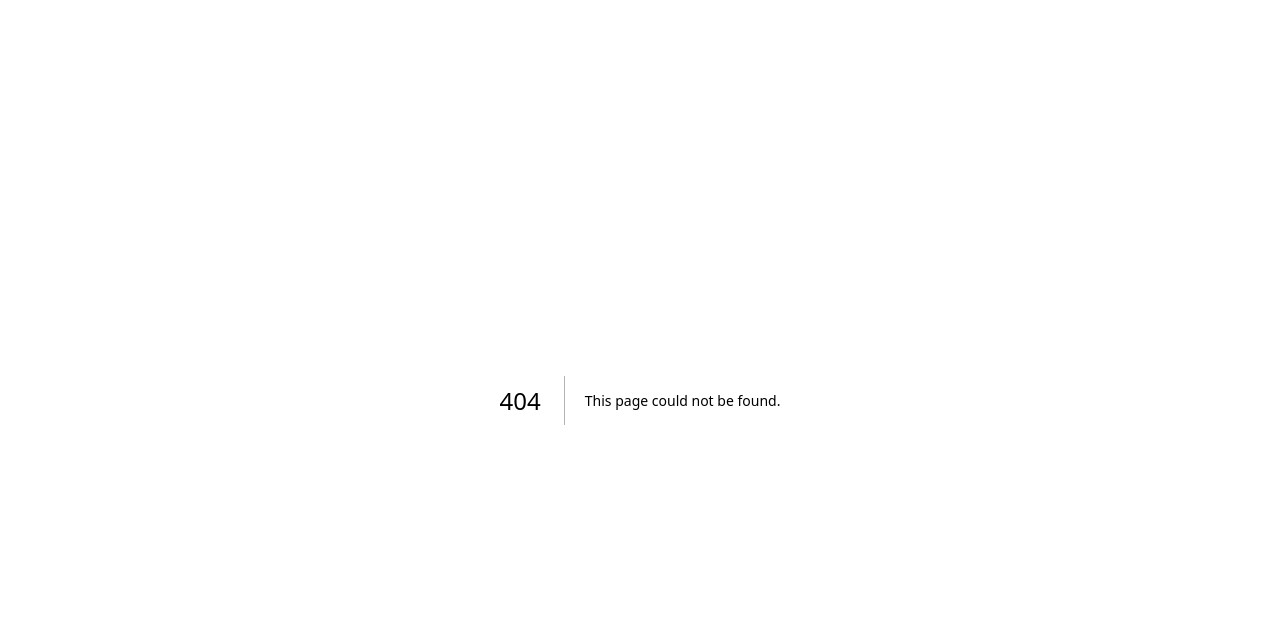
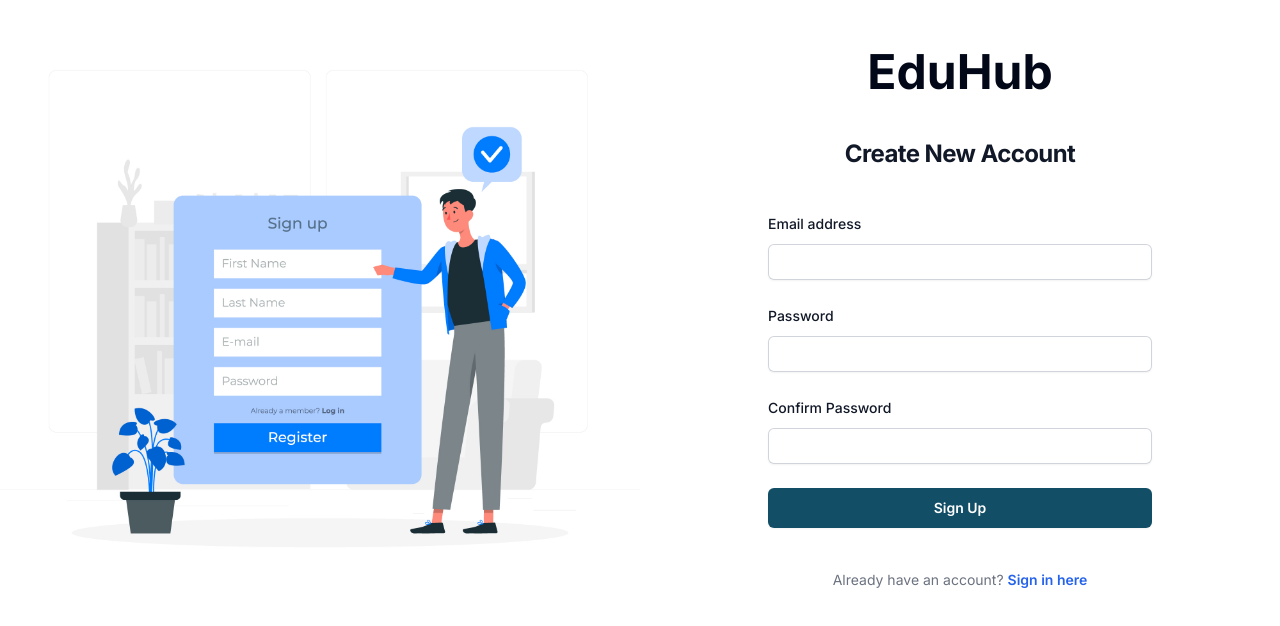
Before and after one commit to AdzDa/EduPlatform, a Next.js app: page /sign-up in a window 1280 px wide. Before the commit this address had no page. Shown: the top 626 px of the page. Built offline with nearby package versions, Linux system fonts and the light colour scheme.

Commit message:
Add sign in and sign up page

```diff
--- /dev/null
+++ b/src/app/sign-in/page.tsx
@@ -0,0 +1,81 @@
+import { Button } from "@/components/ui/button";
+
+export default function SignIn(){
+    return (
+        <div className="flex">
+            <div className="w-1/2">
+                <img src="sign-in.jpg" alt="" />
+            </div>
+
+            <div className="items-center w-1/2 flex min-h-full flex-1 flex-col justify-center px-6 py-40 lg:px-8">
+                <div className="sm:mx-auto sm:w-full sm:max-w-sm">
+                    <h1 className="font-bold text-5xl text-center">
+                        EduHub
+                    </h1>
+
+                    <h2 className="mt-10 text-center text-2xl font-bold leading-9 tracking-tight text-gray-900">
+                        Sign in to your account
+                    </h2>
+                </div>
+
+                <div className="mt-10 sm:mx-auto sm:w-full sm:max-w-sm">
+                <form className="space-y-6" action="#" method="POST">
+                    <div>
+                    <label htmlFor="email" className="block text-sm font-medium leading-6 text-gray-900">
+                        Email address
+                    </label>
+                    <div className="mt-2">
+                        <input
+                        id="email"
+                        name="email"
+                        type="email"
+                        autoComplete="email"
+                        required
+                        className="block w-full rounded-md border-0 py-1.5 text-gray-900 shadow-sm ring-1 ring-inset ring-gray-300 placeholder:text-gray-400 focus:ring-2 focus:ring-inset focus:ring-indigo-600 sm:text-sm sm:leading-6"
+                        />
+                    </div>
+                    </div>
+
+                    <div>
+                    <div className="flex items-center justify-between">
+                        <label htmlFor="password" className="block text-sm font-medium leading-6 text-gray-900">
+                        Password
+                        </label>
+                        <div className="text-sm">
+                        <a href="#" className="font-semibold text-blue-600 hover:text-blue-500">
+                            Forgot password?
+                        </a>
+                        </div>
+                    </div>
+                    <div className="mt-2">
+                        <input
+                        id="password"
+                        name="password"
+                        type="password"
+                        autoComplete="current-password"
+                        required
+                        className="block w-full rounded-md border-0 py-1.5 text-gray-900 shadow-sm ring-1 ring-inset ring-gray-300 placeholder:text-gray-400 focus:ring-2 focus:ring-inset focus:ring-indigo-600 sm:text-sm sm:leading-6"
+                        />
+                    </div>
+                    </div>
+
+                    <div>
+                        <Button
+                        type="submit"
+                        className="flex w-full justify-center rounded-md bg-color1 px-3 py-1.5 text-sm font-semibold leading-6 text-white shadow-sm hover:bg-color1-500 focus-visible:outline focus-visible:outline-2 focus-visible:outline-offset-2 focus-visible:outline-color1">
+                            Sign In
+                        </Button>
+                    </div>
+                </form>
+
+                <p className="mt-10 text-center text-sm text-gray-500">
+                    Not a member?{' '}
+                    <a href="#" className="font-semibold leading-6 text-blue-600 hover:text-blue-500">
+                    Create an account here
+                    </a>
+                </p>
+                </div>
+            </div>
+        </div>
+    );
+}
--- /dev/null
+++ b/src/app/sign-up/page.tsx
@@ -0,0 +1,94 @@
+import { Button } from "@/components/ui/button";
+
+export default function SignIn(){
+    return (
+        <div className="flex">
+            <div className="w-1/2">
+                <img src="sign-up.jpg" alt="" />
+            </div>
+
+            <div className="items-center w-1/2 flex min-h-full flex-1 flex-col justify-center px-6 py-30 lg:px-8">
+                <div className="sm:mx-auto sm:w-full sm:max-w-sm">
+                    <h1 className="font-bold text-5xl text-center">
+                        EduHub
+                    </h1>
+
+                    <h2 className="mt-10 text-center text-2xl font-bold leading-9 tracking-tight text-gray-900">
+                        Create New Account
+                    </h2>
+                </div>
+
+                <div className="mt-10 sm:mx-auto sm:w-full sm:max-w-sm">
+                <form className="space-y-6" action="#" method="POST">
+                    <div>
+                    <label htmlFor="email" className="block text-sm font-medium leading-6 text-gray-900">
+                        Email address
+                    </label>
+                    <div className="mt-2">
+                        <input
+                        id="email"
+                        name="email"
+                        type="email"
+                        autoComplete="email"
+                        required
+                        className="block w-full rounded-md border-0 py-1.5 text-gray-900 shadow-sm ring-1 ring-inset ring-gray-300 placeholder:text-gray-400 focus:ring-2 focus:ring-inset focus:ring-indigo-600 sm:text-sm sm:leading-6"
+                        />
+                    </div>
+                    </div>
+
+                    <div>
+                    <div className="flex items-center justify-between">
+                        <label htmlFor="password" className="block text-sm font-medium leading-6 text-gray-900">
+                        Password
+                        </label>
+                    </div>
+                    <div className="mt-2">
+                        <input
+                        id="password"
+                        name="password"
+                        type="password"
+                        autoComplete="current-password"
+                        required
+                        className="block w-full rounded-md border-0 py-1.5 text-gray-900 shadow-sm ring-1 ring-inset ring-gray-300 placeholder:text-gray-400 focus:ring-2 focus:ring-inset focus:ring-indigo-600 sm:text-sm sm:leading-6"
+                        />
+                    </div>
+                    </div>
+
+                    <div>
+                    <div className="flex items-center justify-between">
+                        <label htmlFor="password" className="block text-sm font-medium leading-6 text-gray-900">
+                        Confirm Password
+                        </label>
+                    </div>
+                    <div className="mt-2">
+                        <input
+                        id="confirm-password"
+                        name="confirm-password"
+                        type="password"
+                        autoComplete="current-password"
+                        required
+                        className="block w-full rounded-md border-0 py-1.5 text-gray-900 shadow-sm ring-1 ring-inset ring-gray-300 placeholder:text-gray-400 focus:ring-2 focus:ring-inset focus:ring-indigo-600 sm:text-sm sm:leading-6"
+                        />
+                    </div>
+                    </div>
+
+                    <div>
+                        <Button
+                        type="submit"
+                        className="flex w-full justify-center rounded-md bg-color1 px-3 py-1.5 text-sm font-semibold leading-6 text-white shadow-sm hover:bg-color1-500 focus-visible:outline focus-visible:outline-2 focus-visible:outline-offset-2 focus-visible:outline-color1">
+                            Sign Up
+                        </Button>
+                    </div>
+                </form>
+
+                <p className="mt-10 text-center text-sm text-gray-500">
+                    Already have an account?{' '}
+                    <a href="#" className="font-semibold leading-6 text-blue-600 hover:text-blue-500">
+                    Sign in here
+                    </a>
+                </p>
+                </div>
+            </div>
+        </div>
+    );
+}
```
Also changed, not shown: public/sign-in.jpg (added), public/sign-up.jpg (added), src/app/become-trainer/page.tsx (added), src/app/category-list/page.tsx (added), src/app/course-list/page.tsx (added), src/app/course-page/page.tsx (added).
